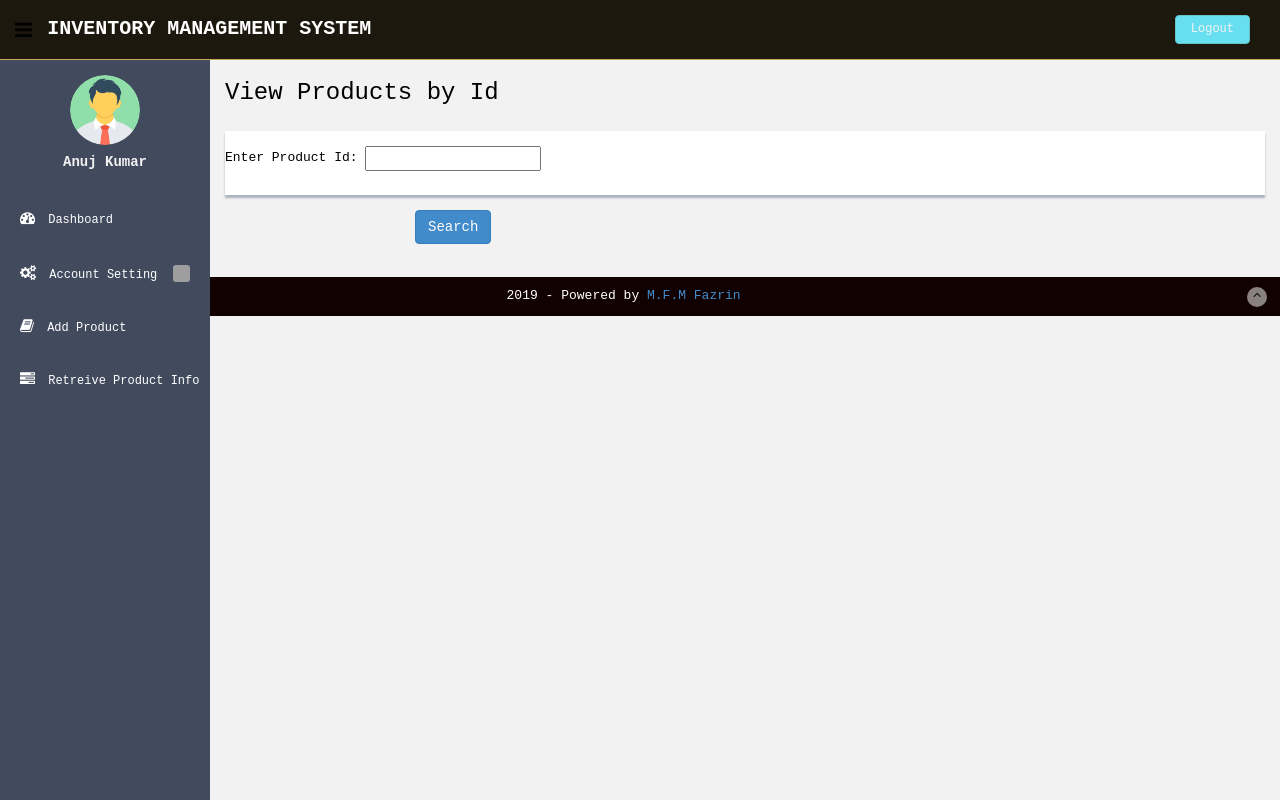
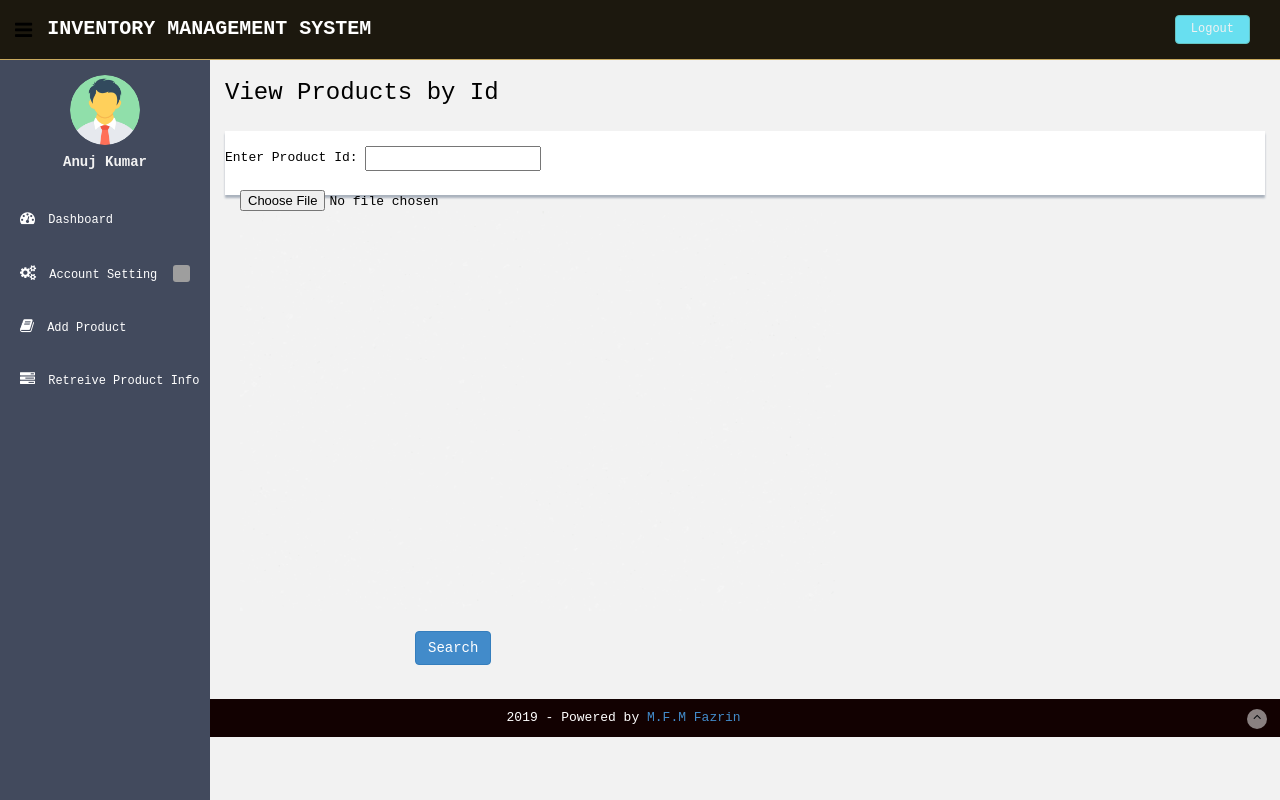
Before and after one commit to nirzaf/halawaththa_hardware, a PHP site: page /view-products.php in a window 1280 px wide. Run offline with PHP 8.4, Linux system fonts and the light colour scheme; a user stored in the database is signed in; data comes from the database, SQL or seed files in the repository; grey boxes are pictures that could not be loaded.

Commit message:
view-products:

```diff
--- a/view-products.php
+++ b/view-products.php
@@ -41,10 +41,15 @@ else{
           	<h3>View Products by Id </h3>
 		  		<div class="row mt">
 			  		<div class="col-lg-12">
-                      <div class="content-panel">
+              <div class="content-panel">
 <form action="" method="POST">
 Enter Product Id:
 <input type="text" name="search_entered" value=''/> <br><br>
+<div class="col-sm-4">
+    <input type='file' name="image" id="image" onchange="readURL(this);"/>
+		<img id="blah" width="600" height="400" src="img/tp.png" alt="" />
+</div>
+
 <div class="col-sm-10" style="padding-left:190px; padding-top:20px">
 <input type="submit" name="submit" value="Search" class="btn btn-primary"/><br><br>
 </div>
```
